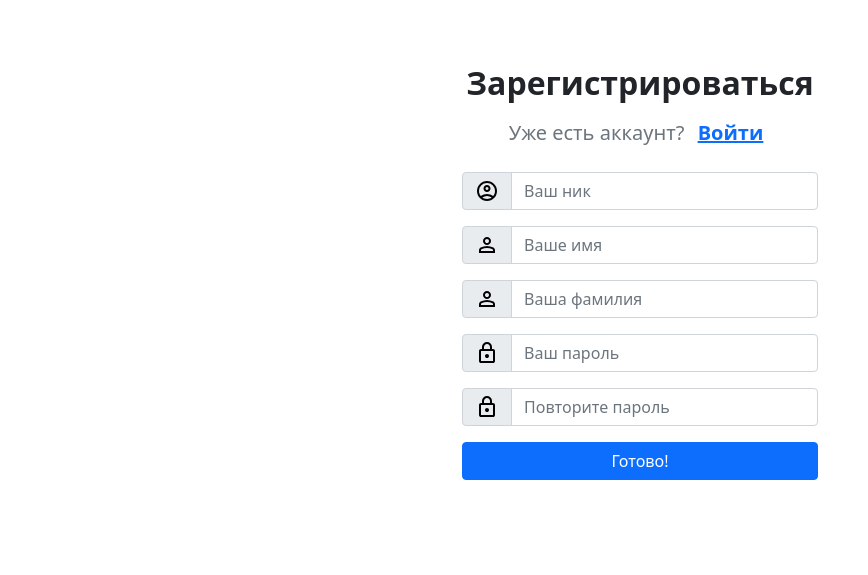
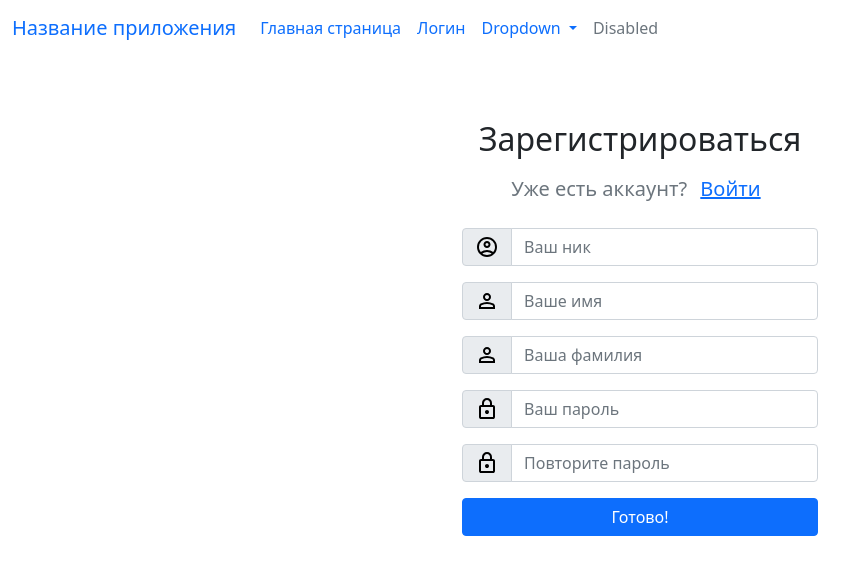
Before and after one commit to G0G0l1994/ambulance_card_project, a Flask app: page /users/register in a window 1280 px wide. Shown: the top 575 px of the page, without its empty margins (0-868 px from the left). Run offline with Flask 3, Linux system fonts and the light colour scheme; some web fonts are replaced.

Commit message:
создал base.html, menu_bar.html, корректность перехода по ссылкам логина

```diff
--- a/webapp/__init__.py
+++ b/webapp/__init__.py
@@ -5,7 +5,7 @@
 from webapp.db import Base, engine, db_session
 from webapp.user.views import blueprint as user_blueprint
 from webapp.patient.views import blueprint as patient_blueprint
-from webapp.card.veiws import blueprint as card_blueprint
+from webapp.card.views import blueprint as card_blueprint
 
 import logging
 
--- a/webapp/card/views.py
+++ b/webapp/card/views.py
@@ -10,6 +10,7 @@
 
 @blueprint.route('/main_card', methods=["GET", 'POST'])
 def main_card():
+  title = "Карта вызова"
   form_general = CardFormGeneral()
   form_skin = SkinForm()
   form_breath = BreathingSysthem()
@@ -17,7 +18,7 @@
   form_digestion = DisgestionSystem()
   form_nerves = NervousSystemForm()
   form_urogenital = UrogentitalSystem()
-  return render_template('main_card.html', form_general=form_general, form_skin = form_skin, form_breath = form_breath, form_heart = form_heart, form_digestion = form_digestion, form_nerves = form_nerves, form_urogenital = form_urogenital)
+  return render_template('main_card.html',page_title = title, form_general=form_general, form_skin = form_skin, form_breath = form_breath, form_heart = form_heart, form_digestion = form_digestion, form_nerves = form_nerves, form_urogenital = form_urogenital)
 
 @blueprint.route('/general', methods=["GET", 'POST'])
 def general():
--- /dev/null
+++ b/webapp/templates/base.html
@@ -0,0 +1,19 @@
+<!DOCTYPE html>
+<html lang="en">
+<head>
+  <meta charset="UTF-8">
+  <meta name="viewport" content="width=device-width, initial-scale=1.0">
+  <link href="https://cdn.jsdelivr.net/npm/bootstrap@5.0.2/dist/css/bootstrap.min.css" rel="stylesheet" integrity="sha384-EVSTQN3/azprG1Anm3QDgpJLIm9Nao0Yz1ztcQTwFspd3yD65VohhpuuCOmLASjC" crossorigin="anonymous">
+  <link rel="stylesheet" href="css/all.min.css">
+  <link rel="stylesheet" href="css/style.css">
+  <title>{{page_title}}</title>
+</head>
+<body>
+    {% include "menu_bar.html" %}
+    <div>
+    {% block content %}
+    {% endblock %}
+    </div>
+  <script src="js/bootstrap.bundle.min.js"></script>
+</body>
+</html>
--- /dev/null
+++ b/webapp/templates/menu_bar.html
@@ -0,0 +1,33 @@
+<nav class="navbar navbar-expand-lg bg-body-tertiary">
+    <div class="container-fluid">
+      <a class="navbar-brand" href="#">Название приложения</a>
+      <button class="navbar-toggler" type="button" data-bs-toggle="collapse" data-bs-target="#navbarSupportedContent" aria-controls="navbarSupportedContent" aria-expanded="false" aria-label="Toggle navigation">
+        <span class="navbar-toggler-icon"></span>
+      </button>
+      <div class="collapse navbar-collapse" id="navbarSupportedContent">
+        <ul class="navbar-nav me-auto mb-2 mb-lg-0">
+          <li class="nav-item">
+            <a class="nav-link active" aria-current="page" href="{{url_for("user.main")}}">Главная страница</a>
+          </li>
+          <li class="nav-item">
+            <a class="nav-link" href="{{url_for("user.login")}}">Логин</a>
+          </li>
+
+          <li class="nav-item dropdown">
+            <a class="nav-link dropdown-toggle" href="#" role="button" data-bs-toggle="dropdown" aria-expanded="false">
+              Dropdown
+            </a>
+            <ul class="dropdown-menu">
+              <li><a class="dropdown-item" href="#">Action</a></li>
+              <li><a class="dropdown-item" href="#">Another action</a></li>
+              <li><hr class="dropdown-divider"></li>
+              <li><a class="dropdown-item" href="#">Something else here</a></li>
+            </ul>
+          </li>
+          <li class="nav-item">
+            <a class="nav-link disabled" aria-disabled="true">Disabled</a>
+          </li>
+        </ul>
+      </div>
+    </div>
+  </nav>
--- a/webapp/templates/registration.html
+++ b/webapp/templates/registration.html
@@ -1,22 +1,14 @@
-<!DOCTYPE html>
-<html lang="en">
-<head>
-  <meta charset="UTF-8">
-  <meta name="viewport" content="width=device-width, initial-scale=1.0">
-  <link href="https://cdn.jsdelivr.net/npm/bootstrap@5.0.2/dist/css/bootstrap.min.css" rel="stylesheet" integrity="sha384-EVSTQN3/azprG1Anm3QDgpJLIm9Nao0Yz1ztcQTwFspd3yD65VohhpuuCOmLASjC" crossorigin="anonymous">
-  <link rel="stylesheet" href="../styles/all.min.css">
-  <link rel="stylesheet" href="../styles/style.css">
-  <title>Sign up and Login</title>
-  <title>{{ page_title }}</title>
-</head>
-<body>
+{% extends "base.html" %}
+
+{% block content %}
+
   <div class="container">
     <div class="row mt-5">
       <div class="col-lg-4 bg-white m-auto rounded-top">
         <h2 class="text-center pt-3 header-title">Зарегистрироваться</h2>
         <p class="text-center text-muted lead mt-3 mb-4 fs-5">
           Уже есть аккаунт?
-          <span class="login-link"><a href="login.html" class="login-btn px-2">Войти</a></span>
+          <span class="login-link"><a href="{{url_for('user.login')}}" class="login-btn px-2">Войти</a></span>
         </p>
         <!--Form start-->
         <form action="#" method="POST">
@@ -51,7 +43,4 @@
     </div>
   </div>
 
-  <script src="js/bootstrap.bundle.min.js"></script>
-</body>
-
-</html>
+{% endblock %}
--- a/webapp/user/views.py
+++ b/webapp/user/views.py
@@ -31,9 +31,10 @@
   print("Ошибка")
   flash("Неправильное имя пользователя или пароль")
   return redirect(url_for('user.login'))
-@blueprint.route('/patient')
-def page1():
-  return render_template('patient.html')
+
+@blueprint.route('/main')
+def main():
+  return render_template('main.html')
 
 @blueprint.route('/logout')
 def logout():
@@ -44,7 +45,7 @@
 @blueprint.route('/register')
 def register():
   if current_user.is_authenticated:
-    return redirect(url_for('patient.create'))
+    return redirect(url_for('user.login'))
   form = RegistrationForm()
   title = "Регистрация"
   return render_template('registration.html', page_title=title, form=form)
@@ -58,6 +59,6 @@
     db_session.add(new_user)
     db_session.commit()
     flash("Вы зарегистрировались!")
-    return redirect(url_for('patient.create'))
+    return redirect(url_for('user.login'))
   flash("Исправьте ошибки в форме")
   return redirect(url_for('user.register'))
```
Also changed, not shown: webapp/card/veiws.py (deleted, +0 -12 lines), webapp/patient/views.py (+16 -16 lines), webapp/templates/login.html (+6 -16 lines), webapp/templates/main.html (+5 -18 lines), webapp/templates/patient.html (+4 -18 lines), 1 other file.
